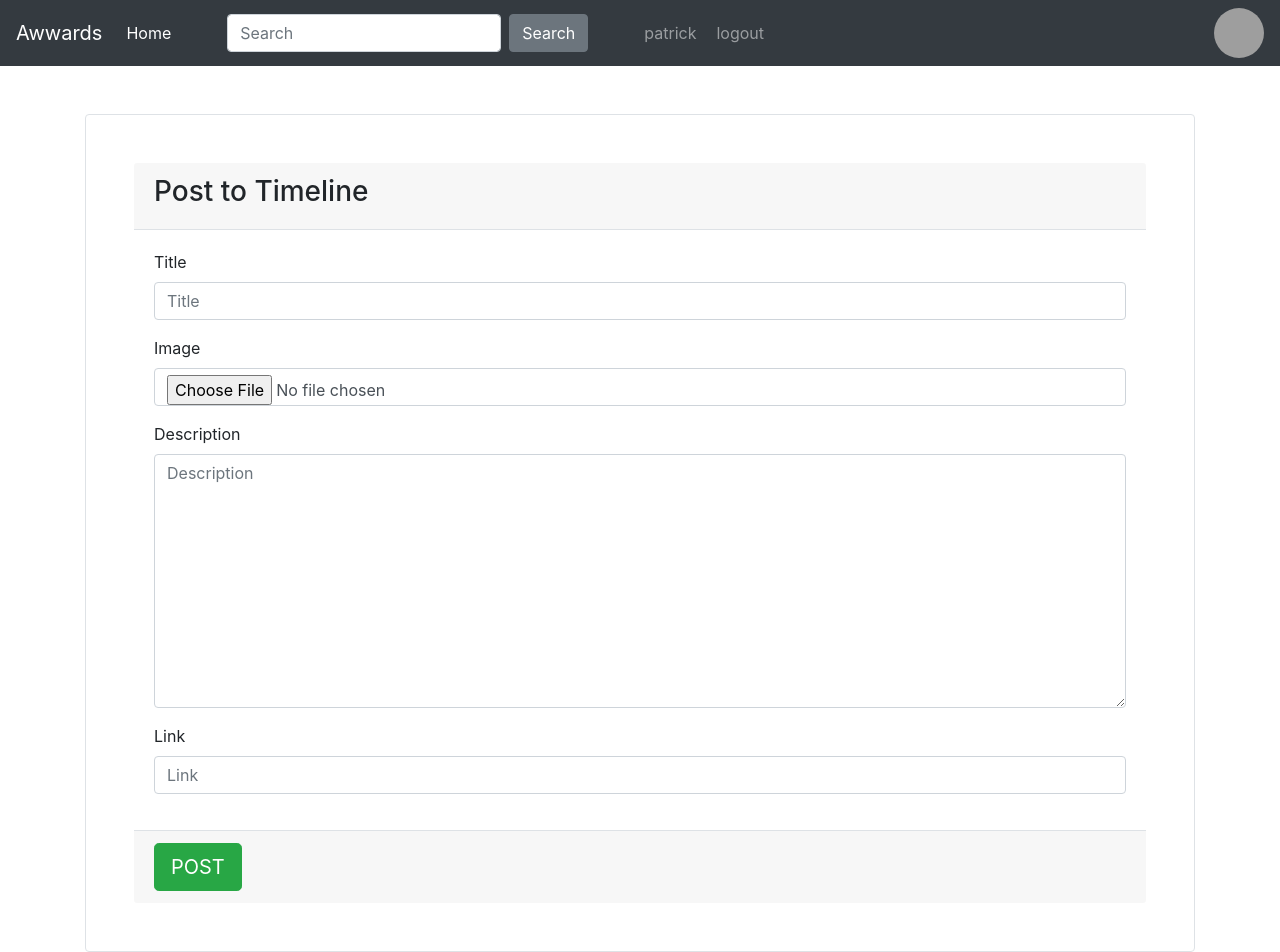
After one commit to Patrick322/Awwards, a Django app: page /projects/ in a window 1280 px wide. The commit adds this page. Run offline with Django 3.2, Linux system fonts and the light colour scheme; a user stored in the database is signed in; data comes from the database, SQL or seed files in the repository; both versions use the stored data as it was after the commit; some libraries are stand-ins or nearby versions; grey boxes are pictures that could not be loaded.

```diff
--- a/awardapp/urls.py
+++ b/awardapp/urls.py
@@ -15,8 +15,11 @@ Including another URLconf
 """
 from django.contrib import admin
 from django.conf.urls import url, include
+from django.contrib.auth import views
 
 urlpatterns = [
     url('admin/', admin.site.urls),
     url(r'', include('awwards.urls')),
+    url(r'^accounts/', include('registration.backends.simple.urls')),
+    url(r'^logout/$', views.logout, {"next_page": '/'}),
 ]
--- a/awwards/templates/projects/base.html
+++ b/awwards/templates/projects/base.html
@@ -49,7 +49,7 @@
                 </li>
 
             </ul>
-            <a href="{%url 'profile'%}"><img src="{{user.profile.profile_pic.url}}" alt="" style="border-radius: 50%; width:50px; height:50px; border-color: brown; border-width: 1px;"></a>
+            <a href="{%url 'profile_info'%}"><img src="{{user.profile.profile_pic.url}}" alt="" style="border-radius: 50%; width:50px; height:50px; border-color: brown; border-width: 1px;"></a>
             {% else %}
             <ul class="navbar-nav ml-auto">
                 <li class="nav-item">
--- a/awwards/templates/projects/index.html
+++ b/awwards/templates/projects/index.html
@@ -12,7 +12,8 @@
     </div>
     <div class="row">
         <div class="col-md-5"></div>
-
+        <div class="col-md-2"> <a href="{% url 'new_projects'%}" class=" justify-content-center btn btn-sm  btn-info "
+                style="color: white; text-decoration: none;">Submit your Site!</a></div>
         <div class="col-md-5"></div>
     </div>
 
--- /dev/null
+++ b/awwards/templates/projects/new_post.html
@@ -0,0 +1,25 @@
+{% extends 'projects/base.html' %}
+{% load bootstrap4 %} {% load staticfiles %}
+
+{% block content %}
+<div class="container mt-5">
+	<div class="card border p-5">
+		<div class="card-header border-bottom">
+      <h3>Post to Timeline</h3>
+		</div>
+		<form action="{%url 'new_projects'%}" method="post" enctype="multipart/form-data">
+			<div class="card-body border-0">
+				{%csrf_token%}
+
+				{% bootstrap_form form%}
+
+			</div>
+			<div class="card-footer border-top">
+				<input type="submit" class="btn btn-success btn-lg animated pulse infinite slow" value="POST">
+
+			</div>
+		</form>
+	</div>
+</div>
+
+{% endblock %}
--- a/awwards/templates/registration/base.html
+++ b/awwards/templates/registration/base.html
@@ -1,5 +1,5 @@
 
-{% load bootstrap3 %}
+{% load bootstrap4 %}
 {% load static%}
 
 <!DOCTYPE html>
--- a/awwards/templates/registration/login.html
+++ b/awwards/templates/registration/login.html
@@ -1,5 +1,5 @@
 {% extends "registration/base.html"%}
-{% load bootstrap3 %}
+{% load bootstrap4 %}
 {% block content %}
 <div class="container">
     <div class="row">
--- a/awwards/templates/registration/registration_form.html
+++ b/awwards/templates/registration/registration_form.html
@@ -1,5 +1,5 @@
 {% extends "registration/base.html"%}
-{% load bootstrap3 %}
+{% load bootstrap4 %}
 {% block content %}
 <div class="container">
     <div class="row">
--- a/awwards/urls.py
+++ b/awwards/urls.py
@@ -7,6 +7,9 @@ urlpatterns = [
     url(r'^$', views.home, name='home'),
     url(r'^search/$', views.search_project, name='search_project'),
     url(r'^profile/$', views.profile_info, name='profile_info'),
+    url(r'^projects/$', views.new_projects, name='new_projects'),
+
+
 
 ]
 
--- a/awwards/views.py
+++ b/awwards/views.py
@@ -1,4 +1,4 @@
-from django.shortcuts import render
+from django.shortcuts import render,redirect
 from .models import *
 from .forms import ProjectUpload,ProfileForm
 from django.contrib.auth.decorators import login_required
@@ -11,9 +11,9 @@ def home(request):
 
 @login_required (login_url='/accounts/login/?next=/')
 def new_projects(request):
-    current_user = request.current_user
+    current_user = request.user
     if request.method == 'POST':
-        form = ProjectUpload(request.POST,request).FILES
+        form = ProjectUpload(request.POST,request.FILES)
         if form.is_valid():
             project = form.save(commit=False)
             project.user = current_user
@@ -21,7 +21,7 @@ def new_projects(request):
             return redirect('home')
     else:
         form = ProjectUpload()
-        return render(request,'myprojects/new_post.html',{"form":form})
+        return render(request,'projects/new_post.html',{"form":form})
 
 def search_project(request):
 
@@ -30,11 +30,11 @@ def search_project(request):
         search_term = request.GET.get("search")
         searched_projects = Post.objects.filter(title__icontains=search_term)
         message = f"{search_term}"
-        return render(request, 'myprojects/search.html',{"message":message, "projects":searched_project})
+        return render(request, 'projects/search.html',{"message":message, "projects":searched_project})
 
     else:
         message = "You haven't searched for any term "
-        return render(request, 'myprojects/search.html',{"message":message})
+        return render(request, 'projects/search.html',{"message":message})
 
 
 def update_profile(request):
@@ -47,7 +47,7 @@ def update_profile(request):
          return redirect('home')
      else:
         form = UpdateProfileForm(instance=request.user.profile)
-        return render(request, 'myprojects/update-prof.html',{'form': form})
+        return render(request, 'projects/update-prof.html',{'form': form})
 
 def profile_info(request):
 
--- a/requirements.txt
+++ b/requirements.txt
@@ -1,7 +1,9 @@
 beautifulsoup4==4.8.2
+confusable-homoglyphs==3.2.0
 Django==1.11
 django-bootstrap4==1.1.1
 django-ratings==0.3.7
+django-registration==2.4.1
 django-tinymce==2.8.0
 djangorestframework==3.11.0
 Pillow==7.0.0
```
Also changed, not shown: db.sqlite3, media/post/nature1.jpeg (added), media/post/nature1_9srPKkN.jpeg (added), 1 other file.
